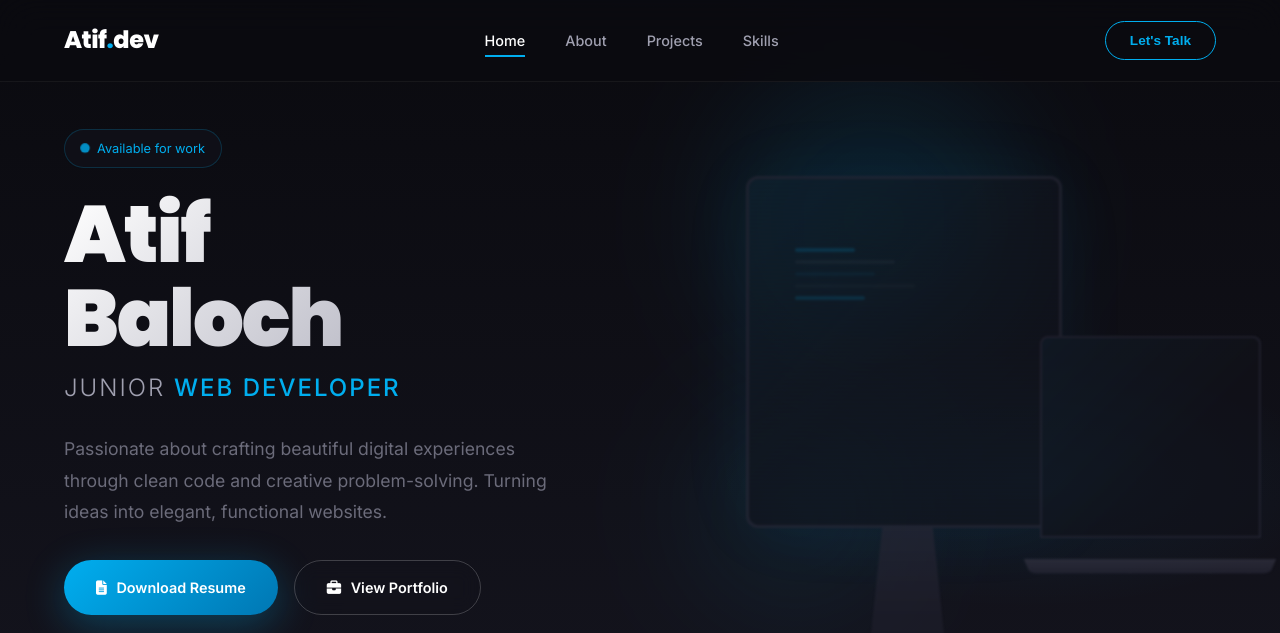
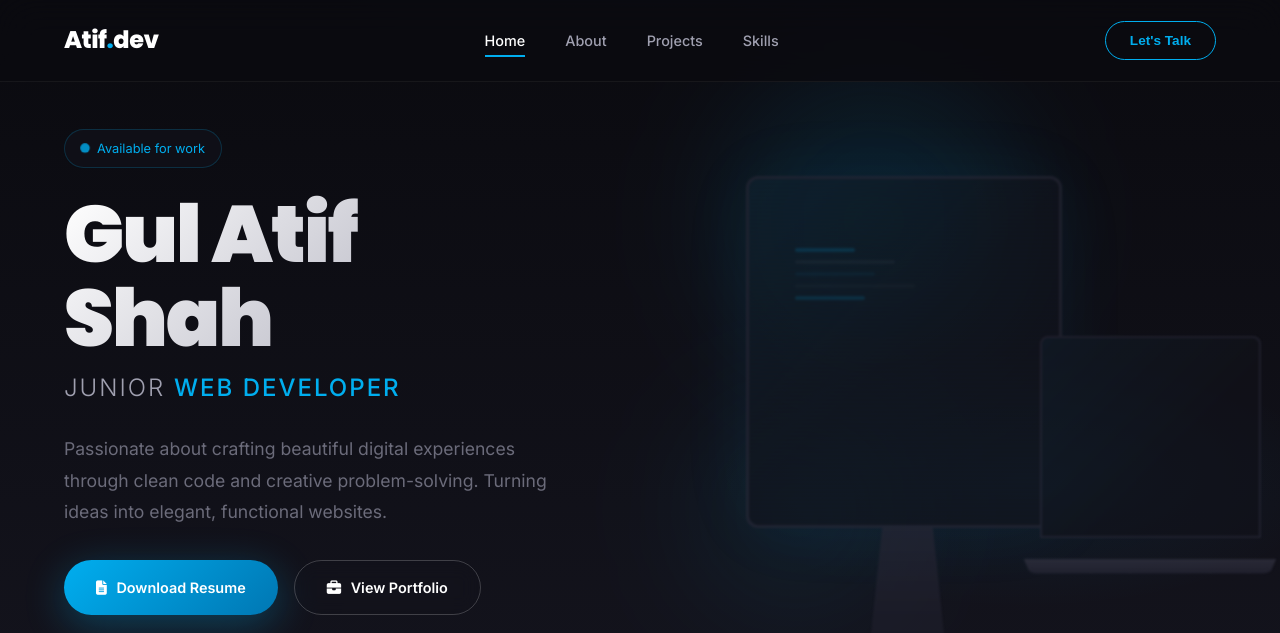
Before and after one commit to gulatifshah/Portfolio-, a plain HTML site: page index.html in a window 1280 px wide. Shown: the top 633 px of the page. Drawn offline with Linux system fonts and the light colour scheme.

Commit message:
Update index.html

```diff
--- a/index.html
+++ b/index.html
@@ -2073,7 +2073,7 @@
             <div class="hero-badge">
                 <span>Available for work</span>
             </div>
-            <h1 class="hero-name">Atif<br>Baloch</h1>
+            <h1 class="hero-name">Gul Atif<br>Shah</h1>
             <p class="hero-title">JUNIOR <span>WEB DEVELOPER</span></p>
             <p class="hero-description">
                 Passionate about crafting beautiful digital experiences through clean code and creative problem-solving. Turning ideas into elegant, functional websites.
@@ -2703,4 +2703,5 @@
         });
     </script>
 </body>
+
 </html>
```
